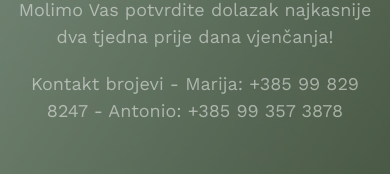
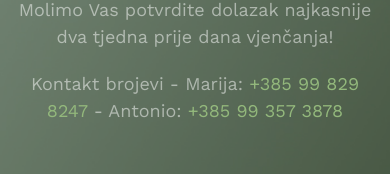
Before and after one commit to abba-studio/MarijaIAntonio, a plain HTML site: page index.html in a window 390 px wide. Shown: the part 5014-5188 px from the top of the page. Drawn offline with nearby package versions, Linux system fonts and the light colour scheme; files whose address does not match are found by name.

Commit message:
telephone numbers

```diff
--- a/index.html
+++ b/index.html
@@ -249,7 +249,7 @@
 					<h2>Radujemo se Vašem dolasku!!!</h2>
 					<p>Za sve dodatne upite slobodno nam se javite u bilo kojem trenu!</p>
 					<p>Molimo Vas potvrdite dolazak najkasnije dva tjedna prije dana vjenčanja!</p>
-					<p>Kontakt brojevi - Marija: +385 99 829 8247 - Antonio: +385 99 357 3878</p>
+					<p>Kontakt brojevi - Marija: <a href="tel:+385998298247">+385 99 829 8247 </a> - Antonio: <a href="tel:+385993573878">+385 99 357 3878</a></p>
 				</div>
 			</div>
 			<div class="row animate-box">
```
